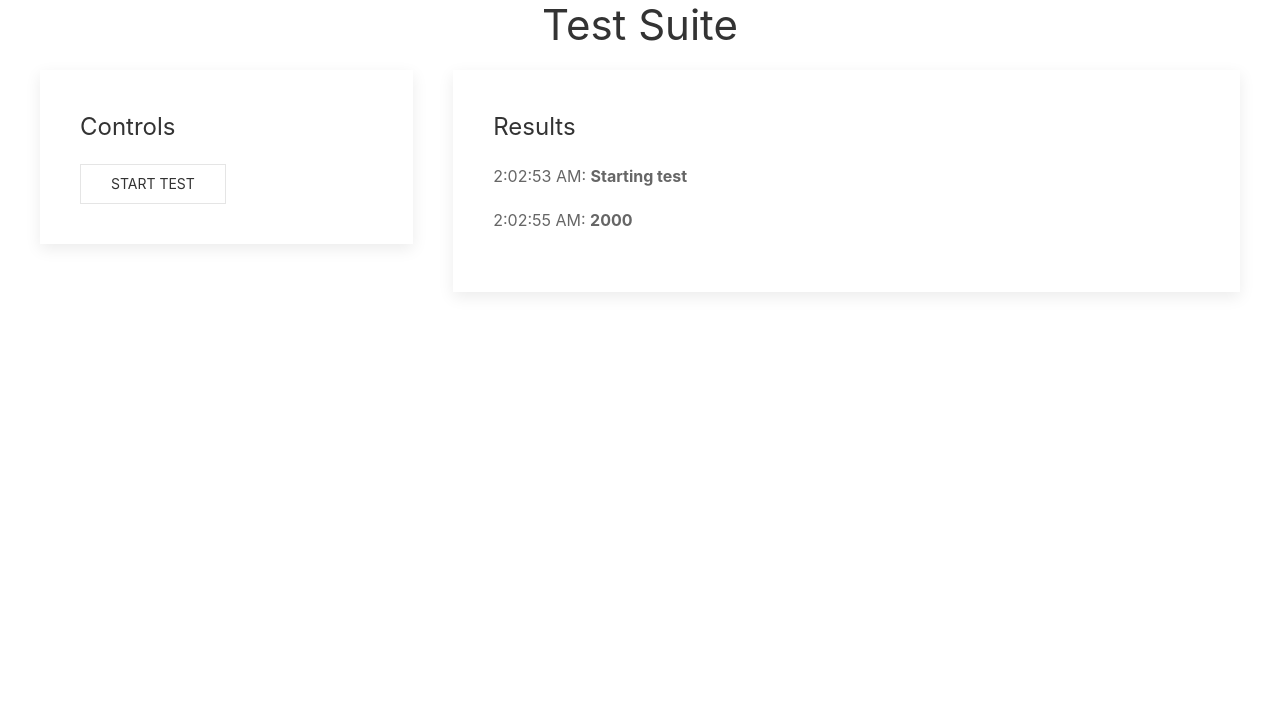
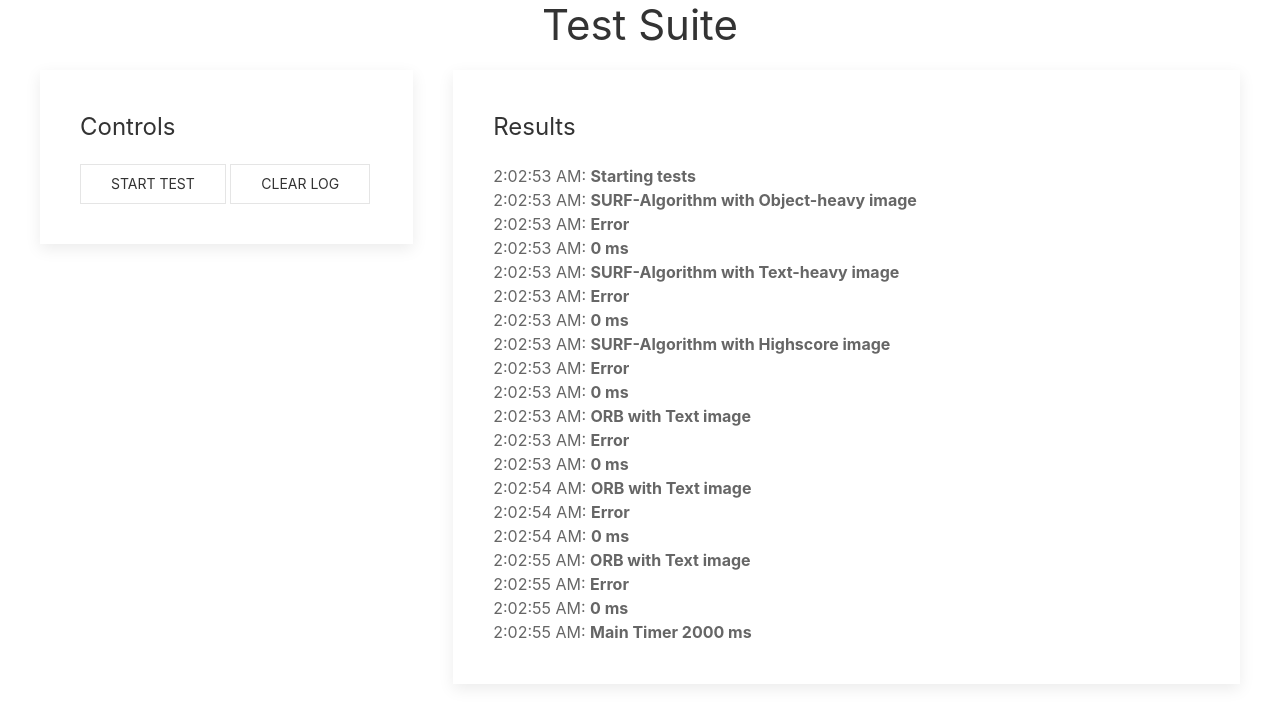
Before and after one commit to hardest1/ScreenshotMatcher, a plain HTML site: page www/tests.html in a window 1280 px wide. Both pictures are taken after a click on the button "START TEST". Drawn offline with nearby package versions, Linux system fonts and the light colour scheme; no server answers.

Commit message:
update test suite

```diff
--- a/www/js/tests.js
+++ b/www/js/tests.js
@@ -1,3 +1,7 @@
+function sleep(milliseconds) {
+  return new Promise(resolve => setTimeout(resolve, milliseconds));
+}
+
 class Timer {
   constructor(name = 'n/a'){
     this.name = name
@@ -10,6 +14,7 @@ class Timer {
     this.interval = setInterval(() => {
       this.time = Date.now() - this.startTime
     }, 20);
+    return this
   }
   stop(){
     clearInterval(this.interval)
@@ -22,27 +27,63 @@ class TestSuite {
   constructor(){
 
     this.btnStartTest = $('#btnStartTest')
+    this.btnClearLog = $('#btnClearLog')
     this.ulTimes = $('#ulTimes')
     this.logEl = $('#log')
 
     this.btnStartTest.on('click', () => this.startTest())
+    this.btnClearLog.on('click', () => this.clearLog())
 
   }
 
-  writeLog(message){
-    let newMsg = $('<p/>').html((new Date().toLocaleTimeString()) + ': <b>' + message + '</b>')
+  clearLog(){
+    this.logEl.html("")
+  }
+
+  writeLog(...message){
+    let newMsg = $('<p/>').html((new Date().toLocaleTimeString()) + ': <b>' + message.join(' ') + '</b>').addClass("uk-margin-remove")
     this.logEl.append(newMsg)
   }
 
-  startTest(){
-    this.writeLog('Starting test')
+  async startTest(){
 
-    let timer = new Timer('Main Timer')
-    timer.start()
+    const timer = new Timer('Main Timer').start()
 
-    setTimeout(() => {
-      timer.stop()
-      this.writeLog(timer.time)
-    }, 2000);
+    this.writeLog('Starting tests')
+
+    await this.doTest(1, 'Test 1', 'SURF-Algorithm with Object-heavy image')
+    await this.doTest(2, 'Test 2', 'SURF-Algorithm with Text-heavy image')
+    await this.doTest(3, 'Test 3', 'SURF-Algorithm with Highscore image')
+
+    await this.doTest(4, 'Test 4', 'ORB with Text image')
+    await sleep(1000)
+    await this.doTest(5, 'Test 5', 'ORB with Text image')
+    await sleep(1000)
+    await this.doTest(6, 'Test 6', 'ORB with Text image')
+
+    timer.stop()
+
+    this.writeLog(timer.name, timer.time, "ms")
+
+  }
+
+  async doTest(id, name, desc = 'Test'){
+    const timer = new Timer(name).start()
+
+    this.writeLog(desc)
+
+    const testResult = await fetch('/test?id=' + id)
+
+    if(testResult.ok){
+      const body = await testResult.text()
+      this.writeLog("Result:", "<a target='_blank' href='" + body + "'>" + body + "</a>")
+    }
+    else{
+      this.writeLog("Error")
+    }
+
+    timer.stop()
+
+    this.writeLog(timer.time, "ms")
   }
 }
--- a/www/tests.html
+++ b/www/tests.html
@@ -22,6 +22,7 @@
           <h3 class="uk-card-title">Controls</h3>
 
           <button id="btnStartTest" class="uk-button uk-button-default">Start Test</button>
+          <button id="btnClearLog" class="uk-button uk-button-default">Clear Log</button>
 
         </div>
       </div>
```
